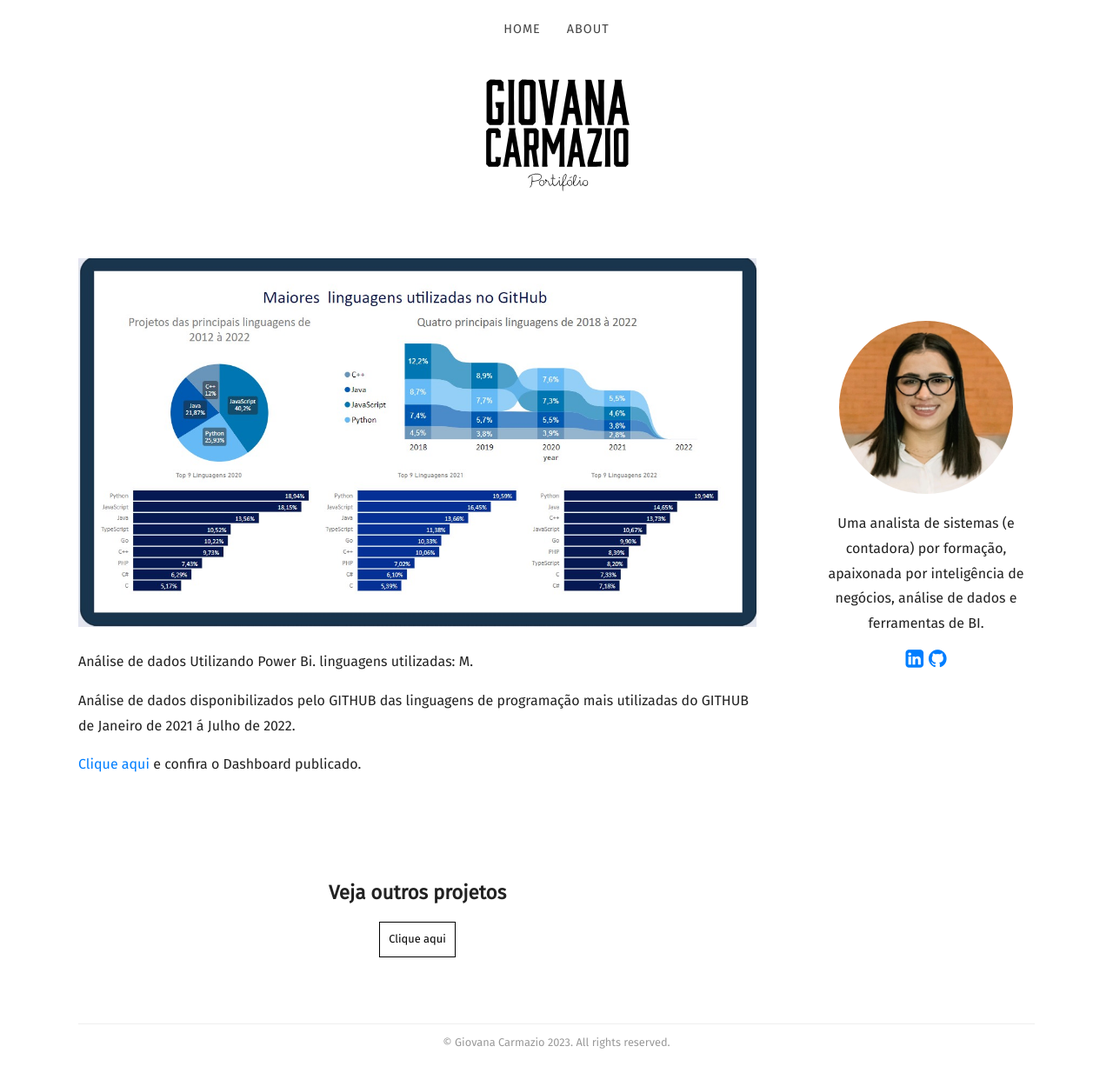
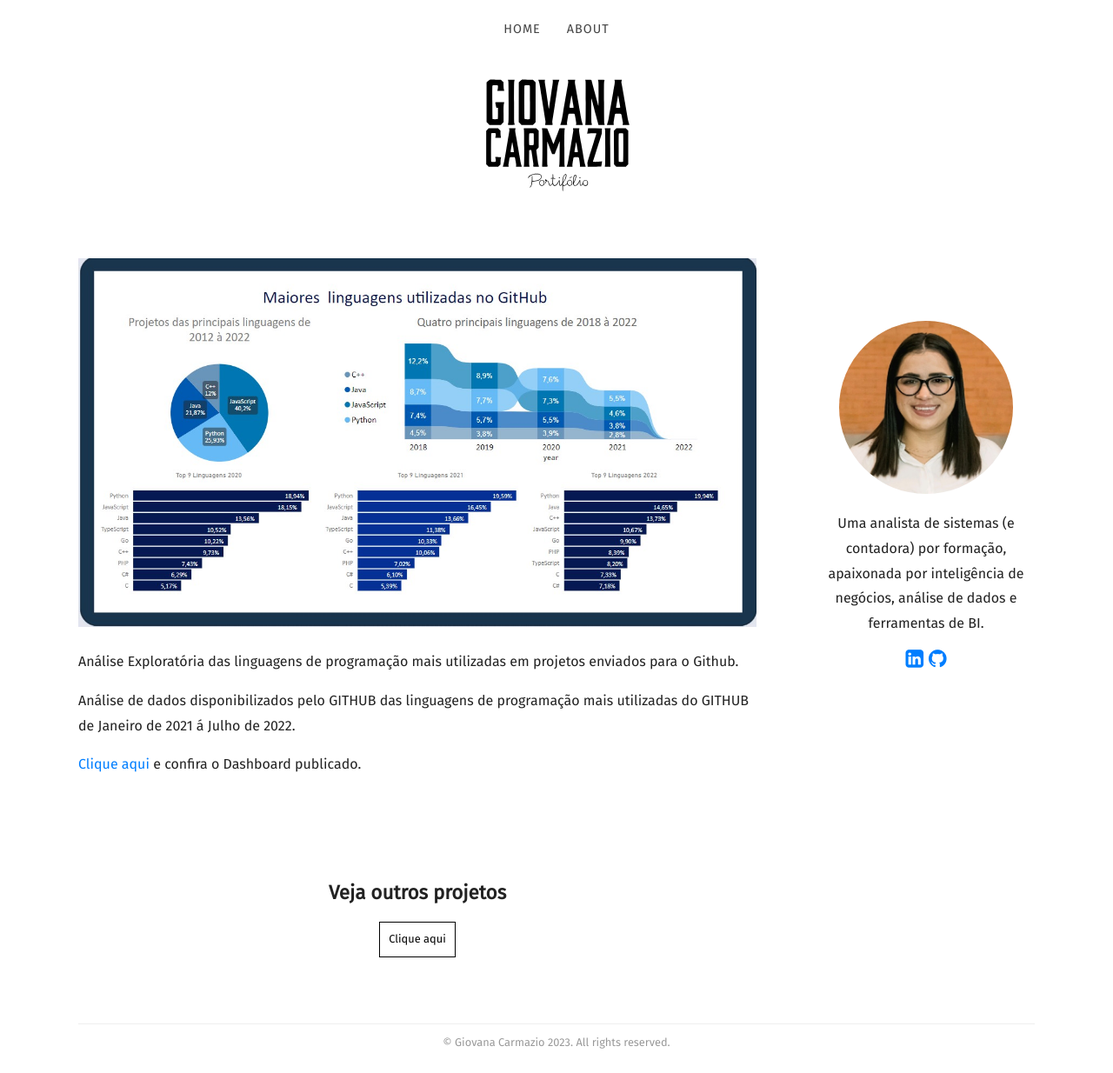
Before and after one commit to Giovanacarmazio/Portifolio, a Jekyll site: the page built from _posts/2022-08-23-Linguagens de Programação mais utilizadas no GITHUB.md, in a window 1280 px wide and 1234 px high. Shown: the whole window at 87% size. Built offline with Jekyll 4.4.1, drawn with Linux system fonts in a browser that asks for light colours; nearby versions of some CDN libraries; some web fonts are replaced; library files that are not in the unit come from our copies.

Commit message:
Update 2022-08-23-Linguagens de Programação mais utilizadas no GITHUB.md

```diff
--- a/_posts/2022-08-23-Linguagens de Programação mais utilizadas no GITHUB.md
+++ b/_posts/2022-08-23-Linguagens de Programação mais utilizadas no GITHUB.md
@@ -8,9 +8,7 @@ recipe:
 
 ---
 
-
-Análise de dados Utilizando Power Bi. linguagens utilizadas: M.
-
+Análise Exploratória das linguagens de programação mais utilizadas em projetos enviados para o Github.
 
 
 
```
